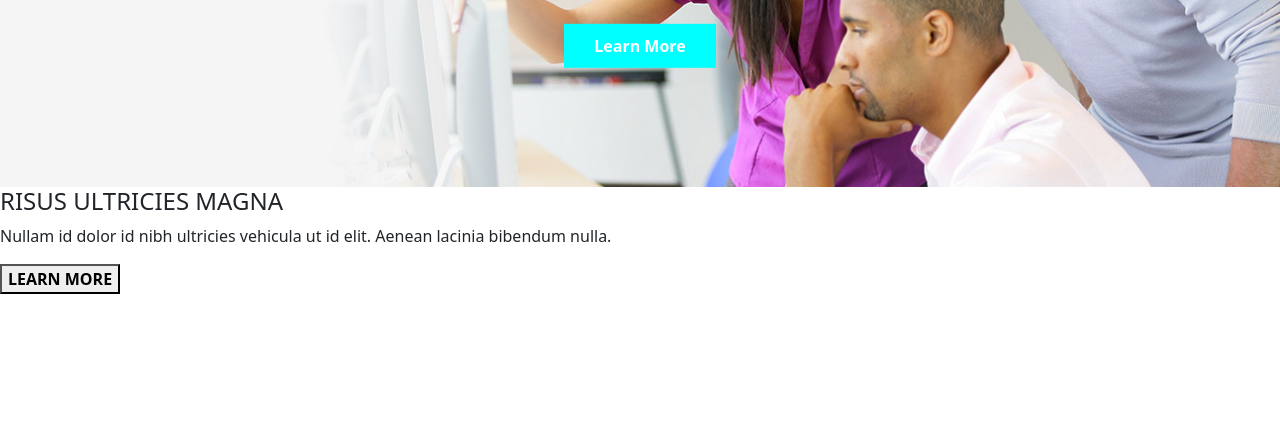
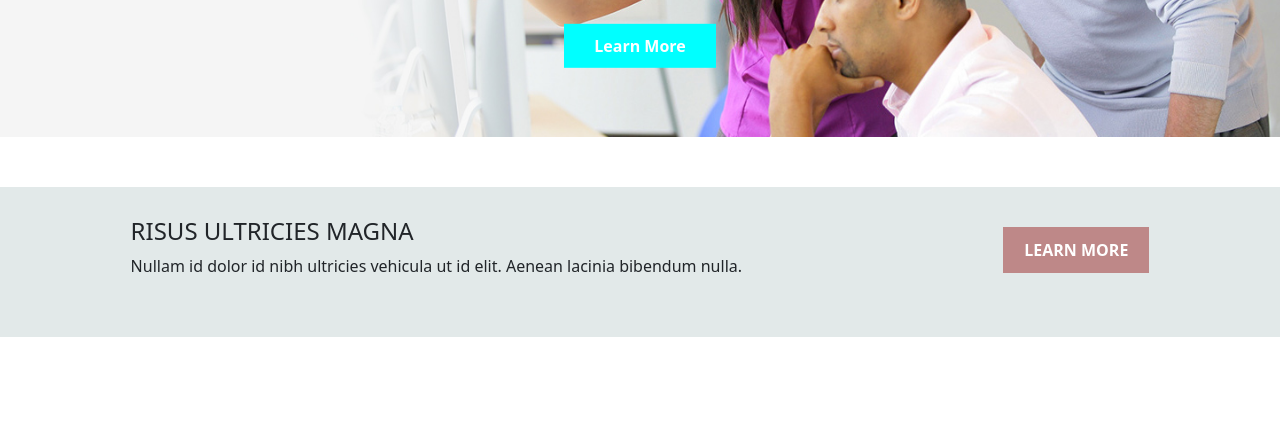
Before and after one commit to nihat-ml/BigBranchTask, a plain HTML site: page index.html in a window 1280 px wide. Shown: the part 358-800 px from the top of the page. Drawn offline with nearby package versions, Linux system fonts and the light colour scheme.

Commit message:
Merge conflict handled

```diff
--- a/index.html
+++ b/index.html
@@ -108,6 +108,10 @@
             <button><strong>LEARN MORE</strong></button>
         </div>
     </section>
+    <section class="courses">
+        <img class="courses-img" src="" alt="">
+
+    </section>
     <script src="https://cdn.jsdelivr.net/npm/bootstrap@5.3.3/dist/js/bootstrap.bundle.min.js"></script>
   </body>
 </html>
--- a/style.css
+++ b/style.css
@@ -1,6 +1,7 @@
 .carousel-item{
     position: relative;
     height: 60vh;
+    padding-bottom: 50px;
    }
    .carousel-item-text {
     color: white;
@@ -39,6 +40,40 @@
     display: flex;
     gap: 50px;
    }
+   .learn-more{
+    display: flex;
+    justify-content: space-around;
+    background-color: rgb(226, 233, 233);
+    height: 150px;
+    padding-top: 30px;
+   }
+   .learn-button{
+   padding-top: 10px;
+   }
+   .learn-button button{
+    padding: 10px 20px;
+    color: white;
+    background-color: rgb(190, 136, 136);
+    border: 1px solid transparent;
+    }
+    .courses-img{
+        background-image: url();
+    }
+
+
+
+
+
+
+
+
+
+
+
+
+
+
+   /* responsive */
   @media(max-width:768px){
     .navbar-two-text{
         display: none;
```
